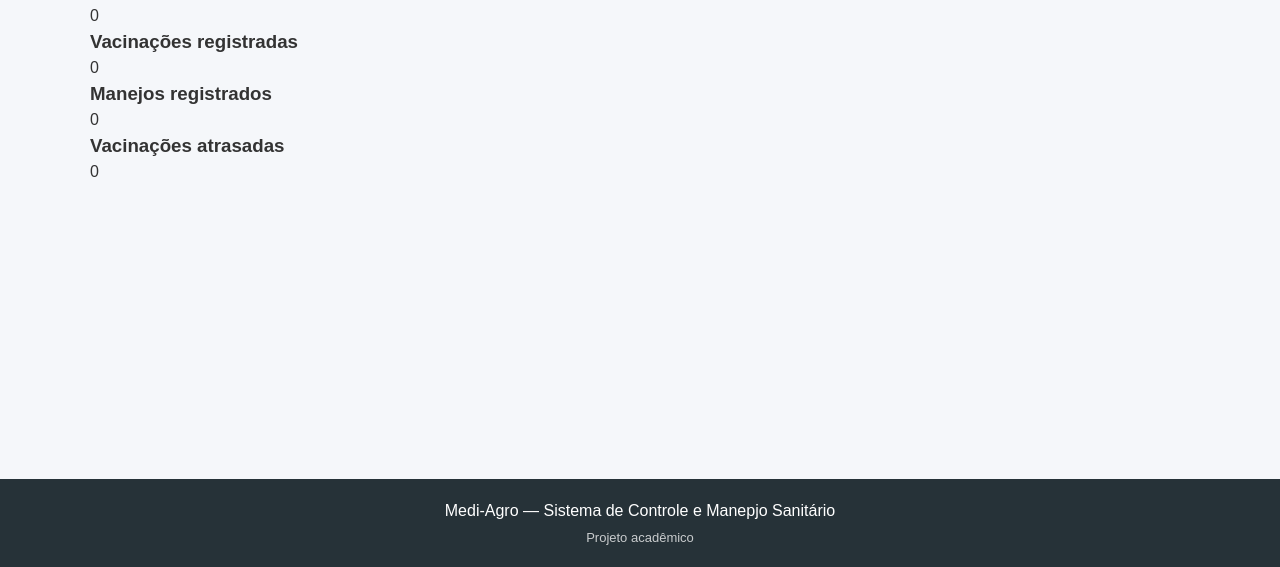
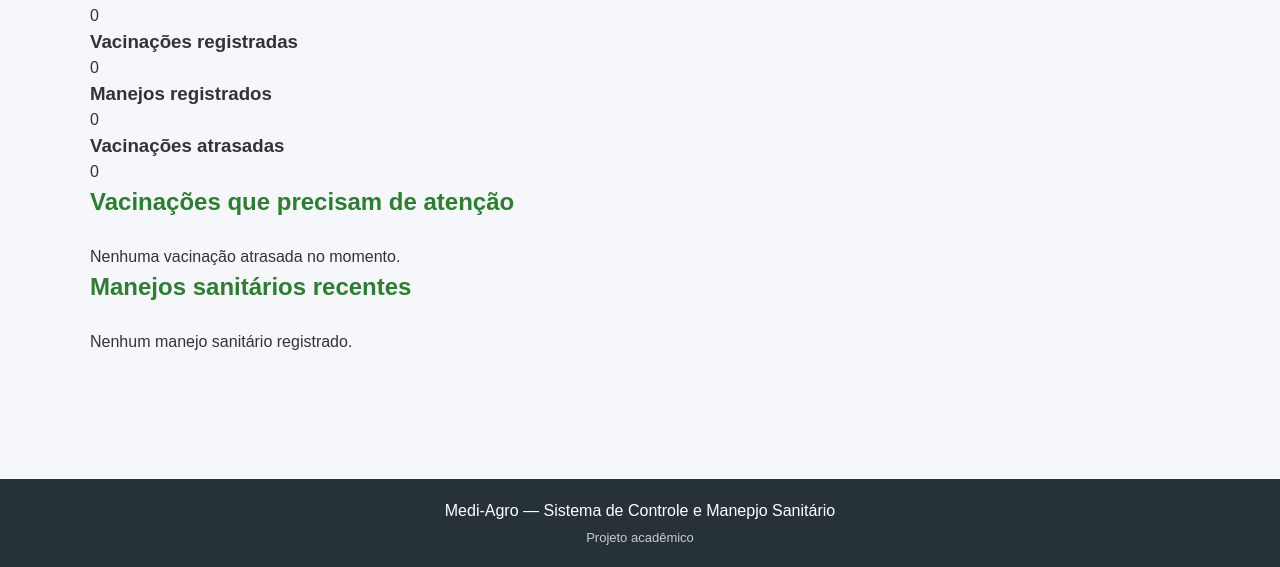
Before and after one commit to AyramViviane/controle-de-manejo-sanitario-e-vacinacao, a Flask app: page /dashboard in a window 1280 px wide. Shown: the part 233-800 px from the top of the page. Run offline with Flask 3, Linux system fonts and the light colour scheme.

Commit message:
feat: exibe registros sanitarios no dashboard

```diff
--- a/app.py
+++ b/app.py
@@ -204,21 +204,37 @@ def atualizar():
 
 @app.route("/dashboard")
 def dashboard():
+    # Atualiza o status das vacinações
+    for vacinacao in vacinacoes:
+        vacinacao["status"] = status_vacina(vacinacao.get("proxima_dose"))
+
+    # Métricas gerais
     total_animais = len(animais)
     total_vacinacoes = len(vacinacoes)
     total_manejos = len(manejos)
 
     vacinacoes_atrasadas = sum(
         1 for vacinacao in vacinacoes
-        if vacinacao.get("status") == "Atrasada"
+        if vacinacao.get("status") == "atrasada"
     )
+
+    # Registros que precisam de atenção
+    vacinacoes_atencao = [
+        vacinacao for vacinacao in vacinacoes
+        if vacinacao.get("status") == "atrasada"
+    ]
+
+    # Últimos 5 manejos cadastrados
+    manejos_recentes = manejos[-5:][::-1]
 
     return render_template(
         "dashboard.html",
         total_animais=total_animais,
         total_vacinacoes=total_vacinacoes,
         total_manejos=total_manejos,
-        vacinacoes_atrasadas=vacinacoes_atrasadas
+        vacinacoes_atrasadas=vacinacoes_atrasadas,
+        vacinacoes_atencao=vacinacoes_atencao,
+        manejos_recentes=manejos_recentes
     )
 
 if __name__ == "__main__":
--- a/templates/dashboard.html
+++ b/templates/dashboard.html
@@ -32,4 +32,65 @@
 </div>
 </section>
 
+<section>
+    <h2>Vacinações que precisam de atenção</h2>
+
+    {% if vacinacoes_atencao %}
+        <table>
+            <thead>
+                <tr>
+                    <th>Animal</th>
+                    <th>Vacina</th>
+                    <th>Próxima dose</th>
+                    <th>Status</th>
+                </tr>
+            </thead>
+
+            <tbody>
+                {% for vacinacao in vacinacoes_atencao %}
+                <tr>
+                    <td>{{ vacinacao.animal }}</td>
+                    <td>{{ vacinacao.vacina }}</td>
+                    <td>{{ vacinacao.proxima_dose }}</td>
+                    <td>Atrasada</td>
+                </tr>
+                {% endfor %}
+            </tbody>
+        </table>
+    {% else %}
+        <p>Nenhuma vacinação atrasada no momento.</p>
+    {% endif %}
+</section>
+
+
+<section>
+    <h2>Manejos sanitários recentes</h2>
+
+    {% if manejos_recentes %}
+        <table>
+            <thead>
+                <tr>
+                    <th>Animal</th>
+                    <th>Tipo de manejo</th>
+                    <th>Data</th>
+                    <th>Produto</th>
+                </tr>
+            </thead>
+
+            <tbody>
+                {% for manejo in manejos_recentes %}
+                <tr>
+                    <td>{{ manejo.animal }}</td>
+                    <td>{{ manejo.tipo_manejo }}</td>
+                    <td>{{ manejo.data_manejo }}</td>
+                    <td>{{ manejo.produto }}</td>
+                </tr>
+                {% endfor %}
+            </tbody>
+        </table>
+    {% else %}
+        <p>Nenhum manejo sanitário registrado.</p>
+    {% endif %}
+</section>
+
 {% endblock %}p Wheel's on the business
```
